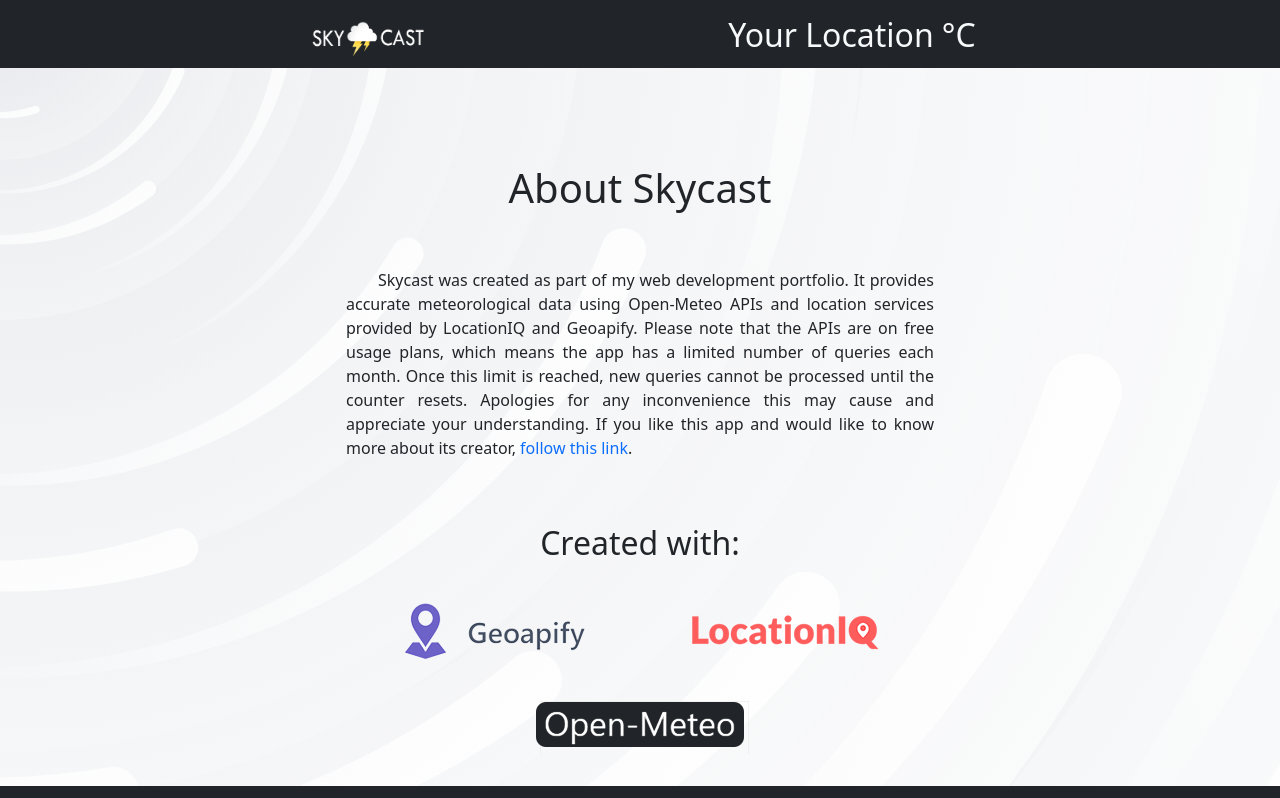
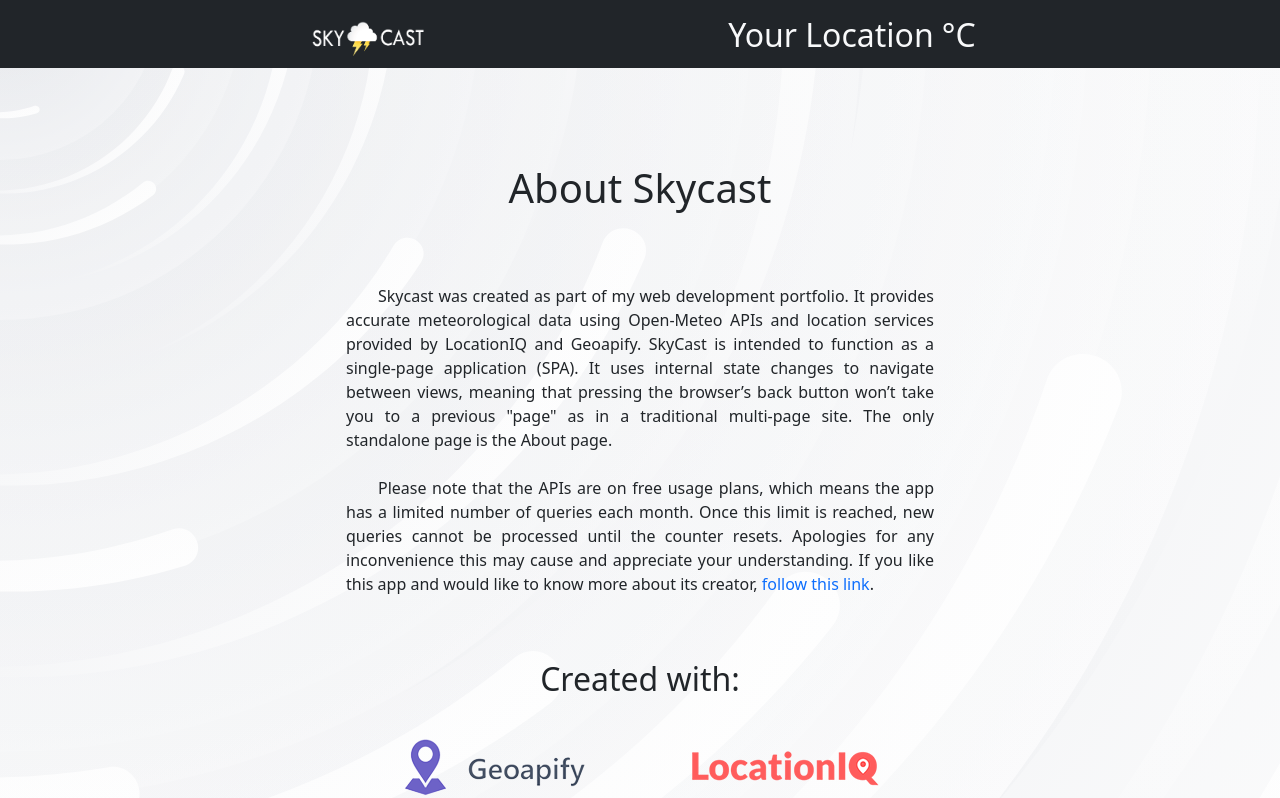
Before and after one commit to ionutprodea/weather_app-main, a React (Vite) app: page /about in a window 1280 px wide. Shown: the top 798 px of the page. Built offline with nearby package versions, Linux system fonts and the light colour scheme; no server answers.

Commit message:
Updated About page

```diff
--- a/src/components/About.tsx
+++ b/src/components/About.tsx
@@ -35,14 +35,22 @@
             className="container d-flex flex-column align-items-center mt-5"
             style={{ maxWidth: "620px" }}
           >
-            <h1 className="text-dark mt-5">About Skycast</h1>
+            <h1 className="text-dark mt-5 mb-4">About Skycast</h1>
             <p className="mt-5 text mx-1">
               Skycast was created as part of my web development portfolio. It
               provides accurate meteorological data using Open-Meteo APIs and
-              location services provided by LocationIQ and Geoapify. Please note
-              that the APIs are on free usage plans, which means the app has a
-              limited number of queries each month. Once this limit is reached,
-              new queries cannot be processed until the counter resets.
+              location services provided by LocationIQ and Geoapify. SkyCast is
+              intended to function as a single-page application (SPA). It uses
+              internal state changes to navigate between views, meaning that
+              pressing the browser’s back button won’t take you to a previous
+              "page" as in a traditional multi-page site. The only standalone
+              page is the About page.
+            </p>
+            <p className="mt-2 text mx-1">
+              {" "}
+              Please note that the APIs are on free usage plans, which means the
+              app has a limited number of queries each month. Once this limit is
+              reached, new queries cannot be processed until the counter resets.
               Apologies for any inconvenience this may cause and appreciate your
               understanding. If you like this app and would like to know more
               about its creator,{" "}
```
